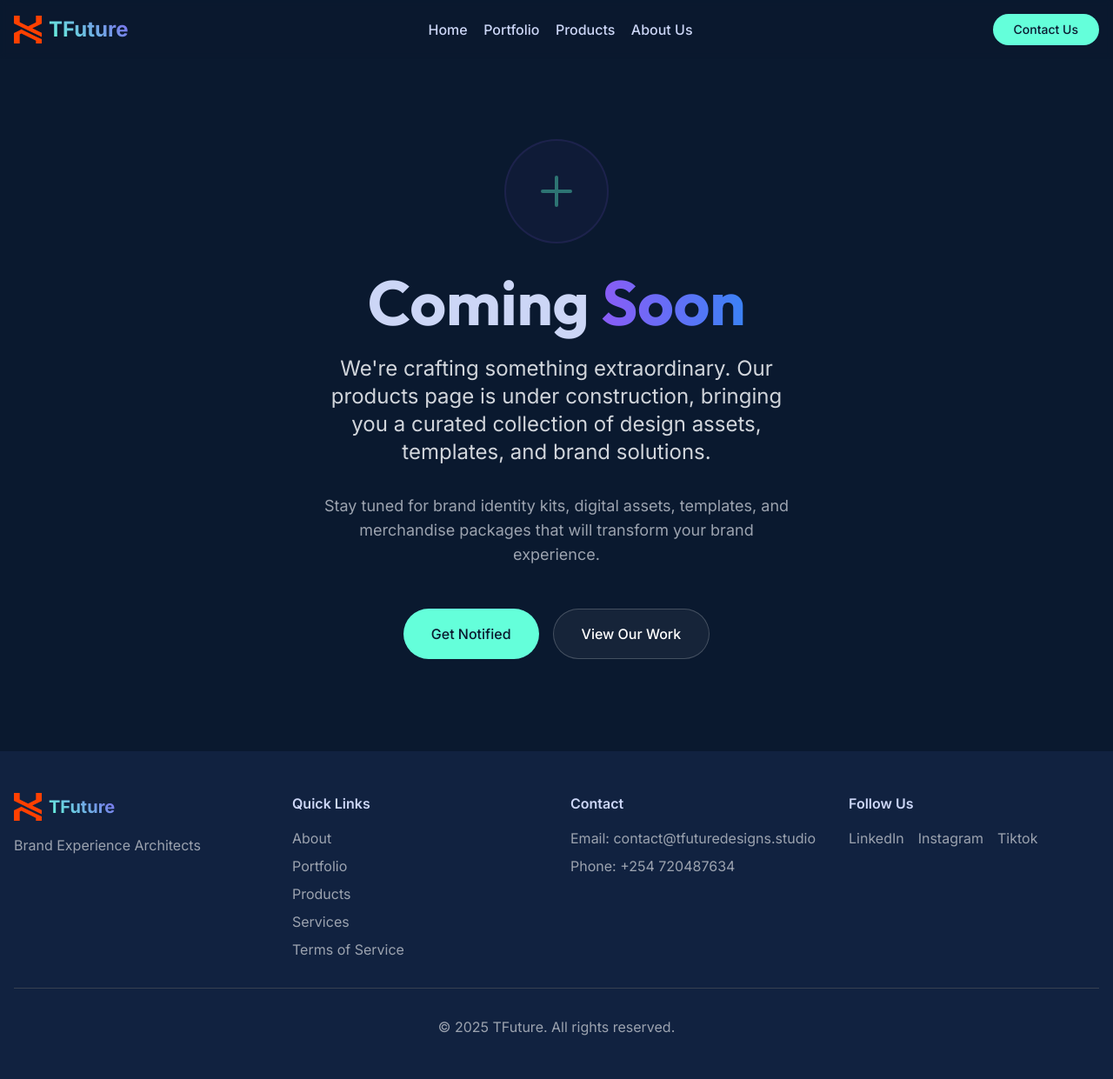
After one commit to christopher-Ombwori/Tfuture-Website, a Django app: page /products/ in a window 1280 px wide. The commit adds this page. Shown: the whole page at 87% size. Run offline with Django 5.2, Linux system fonts and the light colour scheme; some libraries are stand-ins or nearby versions.

Commit message:
added products page

```diff
--- a/core/urls.py
+++ b/core/urls.py
@@ -6,6 +6,7 @@ app_name = 'core'
 urlpatterns = [
     path('', views.home, name='home'),
     path('portfolio/', views.portfolio, name='portfolio'),
+    path('products/', views.products, name='products'),
     path('terms/', views.terms, name='terms'),
     path('about/', views.about, name='about'),
     path('portfolio/<slug:slug>/', views.project_detail, name='project_detail'),
--- a/core/views.py
+++ b/core/views.py
@@ -12,6 +12,9 @@ def terms(request):
 def about(request):
     return render(request, 'core/about.html')
 
+def products(request):
+    return render(request, 'core/products.html')
+
 def portfolio(request):
     projects = Project.objects.all().order_by('-created_at')
     print("Projects in view:", list(projects.values('title', 'slug')))  # Debug output
--- a/templates/base.html
+++ b/templates/base.html
@@ -74,6 +74,7 @@
                 <div class="hidden md:flex items-center justify-between flex-1 max-w-sm mx-auto px-10">
                     <a href="/" class="hover:text-accent transition-colors font-medium">Home</a>
                     <a href="{% url 'core:portfolio' %}" class="hover:text-accent transition-colors font-medium">Portfolio</a>
+                    <a href="{% url 'core:products' %}" class="hover:text-accent transition-colors font-medium">Products</a>
                     <a href="{% url 'core:about' %}" class="hover:text-accent transition-colors font-medium">About Us</a>
                 </div>
 
@@ -88,6 +89,7 @@
                 <div class="pt-4 pb-3 space-y-3">
                     <a href="/" class="block px-3 py-2 text-base font-medium hover:text-accent transition-colors">Home</a>
                     <a href="{% url 'core:portfolio' %}" class="block px-3 py-2 text-base font-medium hover:text-accent transition-colors">Portfolio</a>
+                    <a href="{% url 'core:products' %}" class="block px-3 py-2 text-base font-medium hover:text-accent transition-colors">Products</a>
                     <a href="{% url 'core:about' %}" class="block px-3 py-2 text-base font-medium hover:text-accent transition-colors">About Us</a>
                     <div class="px-3 pt-2">
                         <button onclick="openServiceModal('General Inquiry')" class="block w-full bg-accent hover:bg-accent/80 text-primary rounded-full px-6 py-2 text-sm font-medium text-center transition-all hover:scale-105">Contact Us</button>
@@ -118,6 +120,7 @@
                     <ul class="space-y-2">
                         <li><a href="{% url 'core:about' %}" class="text-gray-400 hover:text-accent">About</a></li>
                         <li><a href="{% url 'core:portfolio' %}" class="text-gray-400 hover:text-accent">Portfolio</a></li>
+                        <li><a href="{% url 'core:products' %}" class="text-gray-400 hover:text-accent">Products</a></li>
                         <li><a href="#services" class="text-gray-400 hover:text-accent">Services</a></li>
                         <li><a href="{% url 'core:terms' %}" class="text-gray-400 hover:text-accent">Terms of Service</a></li>
                     </ul>
@@ -125,7 +128,7 @@
                 <div>
                     <h4 class="font-semibold mb-4">Contact</h4>
                     <ul class="space-y-2">
-                        <li class="text-gray-400">Email: info@tfuturedesigns.studio</li>
+                        <li class="text-gray-400">Email: contact@tfuturedesigns.studio</li>
                         <li class="text-gray-400">Phone: +254 720487634</li>
                     </ul>
                 </div>
@@ -134,7 +137,7 @@
                     <div class="flex space-x-4">
                         <a href="#" class="text-gray-400 hover:text-accent">LinkedIn</a>
                         <a href="#" class="text-gray-400 hover:text-accent">Instagram</a>
-                        <a href="#" class="text-gray-400 hover:text-accent">Twitter</a>
+                        <a href="#" class="text-gray-400 hover:text-accent">Tiktok</a>
                     </div>
                 </div>
             </div>
--- a/templates/core/home.html
+++ b/templates/core/home.html
@@ -547,7 +547,7 @@
                 <p class="text-gray-400 text-lg">We don't just design. We craft the full experience — from the first scroll to the final applause.</p>
                 <p class="text-gray-400 text-lg">TFuture is a creative experience studio, designing identities, visuals, and branded moments across digital and real-world spaces. Every detail we build is meant to connect, inspire, and stick.</p>
                 <div class="pt-4">
-                    <a href="{% url 'core:portfolio' %}" class="bg-accent hover:bg-accent/80 text-primary rounded-full px-8 py-4 text-base font-medium transition-all hover:scale-105">Browse the Brands We've Elevated</a>
+                    <button onclick="openServiceModal('General Inquiry')" class="bg-accent hover:bg-accent/80 text-primary rounded-full px-8 py-4 text-base font-medium transition-all hover:scale-105">Browse the Brands We've Elevated</button>
                 </div>
             </div>
             <div class="relative fade-in-up">
@@ -907,7 +907,7 @@
             <div class="mb-12 fade-in-up">
                 <h2 class="font-display text-4xl md:text-5xl font-bold mb-4">Any <span class="text-gradient">Query?</span></h2>
                 <p class="text-gray-400 max-w-2xl mx-auto text-lg mb-8">Have a question or want to learn more? We're here to help you bring your vision to life.</p>
-                <button onclick="openServiceModal('Other')" class="bg-accent hover:bg-accent/80 text-primary rounded-full px-8 py-4 text-base font-medium transition-all hover:scale-105">Leave a Message</button>
+                <button onclick="openServiceModal('General Inquiry')" class="bg-accent hover:bg-accent/80 text-primary rounded-full px-8 py-4 text-base font-medium transition-all hover:scale-105">Contact us</button>
             </div>
         </div>
     </div>
--- /dev/null
+++ b/templates/core/products.html
@@ -0,0 +1,128 @@
+{% extends 'base.html' %}
+{% load static %}
+
+{% block extra_css %}
+<style>
+    .font-display { font-family: 'Outfit', 'Plus Jakarta Sans', sans-serif; }
+    .text-gradient { background: linear-gradient(to right, #8B5CF6, #3B82F6); -webkit-background-clip: text; -webkit-text-fill-color: transparent; }
+    .bg-futuristic-dark { background-color: #0A0A0A; }
+    .fade-in-up { opacity: 0; transform: translateY(20px); transition: opacity 0.6s, transform 0.6s; }
+    .fade-in-up.active { opacity: 1; transform: translateY(0); }
+
+    .coming-soon-container {
+        min-height: 80vh;
+        display: flex;
+        align-items: center;
+        justify-content: center;
+    }
+
+    .coming-soon-content {
+        text-align: center;
+        max-width: 600px;
+        padding: 2rem;
+    }
+
+    .coming-soon-icon {
+        width: 120px;
+        height: 120px;
+        margin: 0 auto 2rem;
+        background: rgba(139, 92, 246, 0.1);
+        border-radius: 50%;
+        display: flex;
+        align-items: center;
+        justify-content: center;
+        border: 2px solid rgba(139, 92, 246, 0.3);
+        animation: glow-pulse 3s ease-in-out infinite;
+    }
+
+    @keyframes glow-pulse {
+        0%, 100% { opacity: 0.3; }
+        50% { opacity: 0.6; }
+    }
+</style>
+<link href="https://fonts.googleapis.com/css2?family=Outfit:wght@300;400;500;600;700&family=Plus+Jakarta+Sans:wght@300;400;500;600;700&display=swap" rel="stylesheet">
+{% endblock %}
+
+{% block content %}
+<section class="relative min-h-screen pt-16 bg-gradient-to-b from-futuristic-dark to-black overflow-hidden">
+    <div class="container mx-auto px-4 relative z-10">
+        <div class="coming-soon-container">
+            <div class="coming-soon-content fade-in-up">
+                <div class="coming-soon-icon">
+                    <svg xmlns="http://www.w3.org/2000/svg" fill="none" viewBox="0 0 24 24" stroke="currentColor" class="w-16 h-16 text-accent">
+                        <path stroke-linecap="round" stroke-linejoin="round" stroke-width="1.5" d="M12 6v6m0 0v6m0-6h6m-6 0H6" />
+                    </svg>
+                </div>
+
+                <h1 class="font-display text-5xl md:text-7xl font-bold mb-6">
+                    Coming <span class="text-gradient">Soon</span>
+                </h1>
+
+                <p class="text-xl md:text-2xl text-gray-300 mb-8 max-w-2xl mx-auto leading-relaxed">
+                    We're crafting something extraordinary. Our products page is under construction, bringing you a curated collection of design assets, templates, and brand solutions.
+                </p>
+
+                <p class="text-gray-400 mb-12 text-lg">
+                    Stay tuned for brand identity kits, digital assets, templates, and merchandise packages that will transform your brand experience.
+                </p>
+
+                <div class="flex flex-col sm:flex-row gap-4 justify-center">
+                    <button onclick="openServiceModal('Product Inquiry')" class="bg-accent hover:bg-accent/80 text-primary rounded-full px-8 py-4 text-base font-medium transition-all hover:scale-105">Get Notified</button>
+                    <a href="{% url 'core:portfolio' %}" class="border border-white/20 bg-white/5 hover:bg-white/10 text-white rounded-full px-8 py-4 text-base font-medium transition-all hover:scale-105">View Our Work</a>
+                </div>
+            </div>
+        </div>
+    </div>
+</section>
+{% endblock %}
+
+{% block extra_js %}
+<script>
+    function handleFadeIn() {
+        const elements = document.querySelectorAll('.fade-in-up');
+        elements.forEach(element => {
+            const elementTop = element.getBoundingClientRect().top;
+            const elementVisible = 150;
+
+            if (elementTop < window.innerHeight - elementVisible) {
+                element.classList.add('active');
+            }
+        });
+    }
+
+    handleFadeIn();
+    window.addEventListener('scroll', () => {
+        handleFadeIn();
+    });
+
+    function openServiceModal(service) {
+        const modal = document.getElementById('serviceModal');
+        modal.classList.remove('hidden');
+        modal.classList.add('opacity-100');
+        document.getElementById('selectedService').value = service;
+        document.getElementById('serviceDisplay').value = service;
+        document.body.style.overflow = 'hidden';
+    }
+
+    function closeServiceModal() {
+        const modal = document.getElementById('serviceModal');
+        modal.classList.add('opacity-0');
+        setTimeout(() => {
+            modal.classList.add('hidden');
+            modal.classList.remove('opacity-0');
+        }, 300);
+        document.body.style.overflow = 'auto';
+    }
+
+    document.addEventListener('keydown', function(e) {
+        if (e.key === 'Escape') {
+            closeServiceModal();
+        }
+    });
+
+    document.getElementById('serviceForm').addEventListener('submit', function(e) {
+        e.preventDefault();
+        closeServiceModal();
+    });
+</script>
+{% endblock %}
```
Also changed, not shown: 1 other file.
